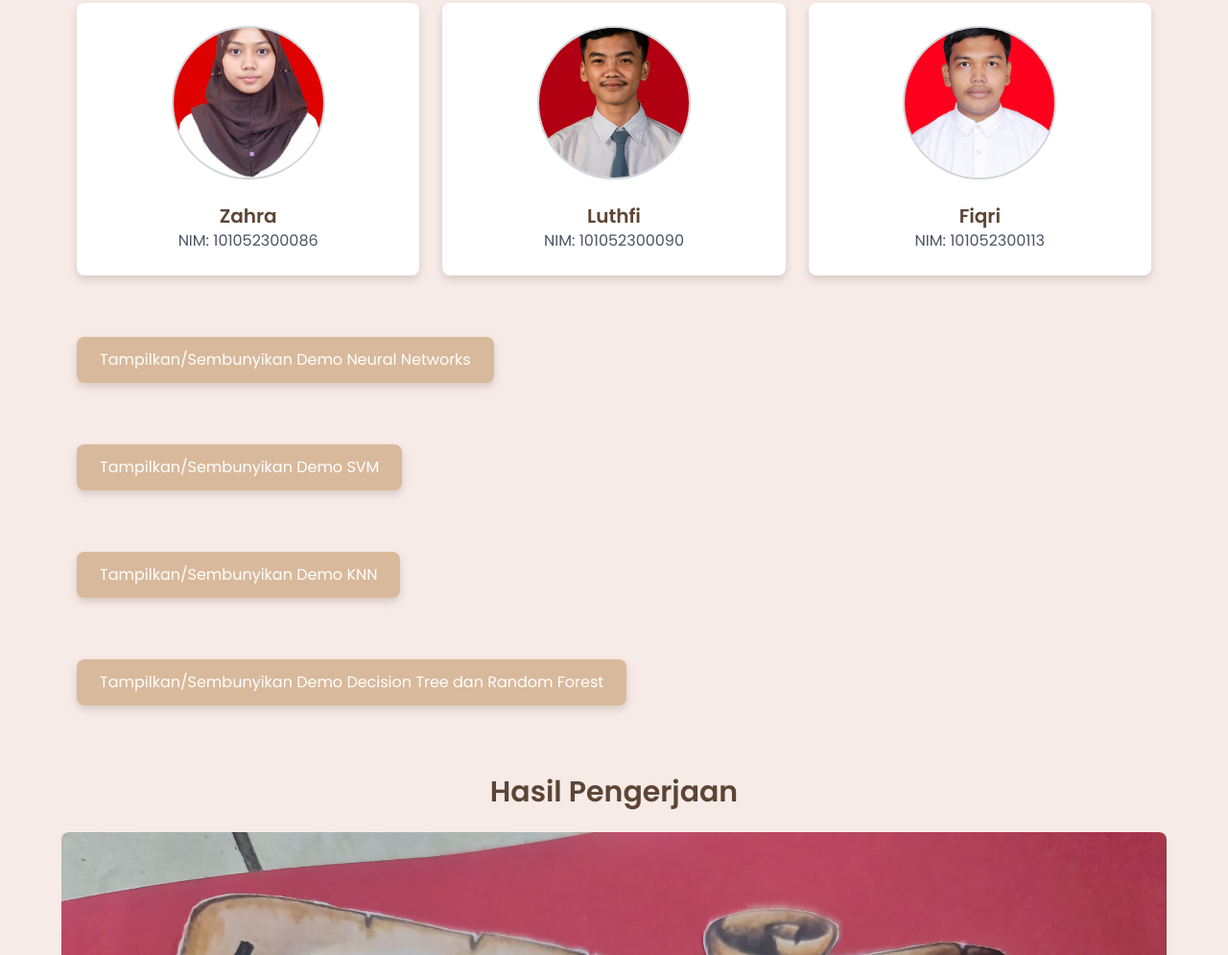
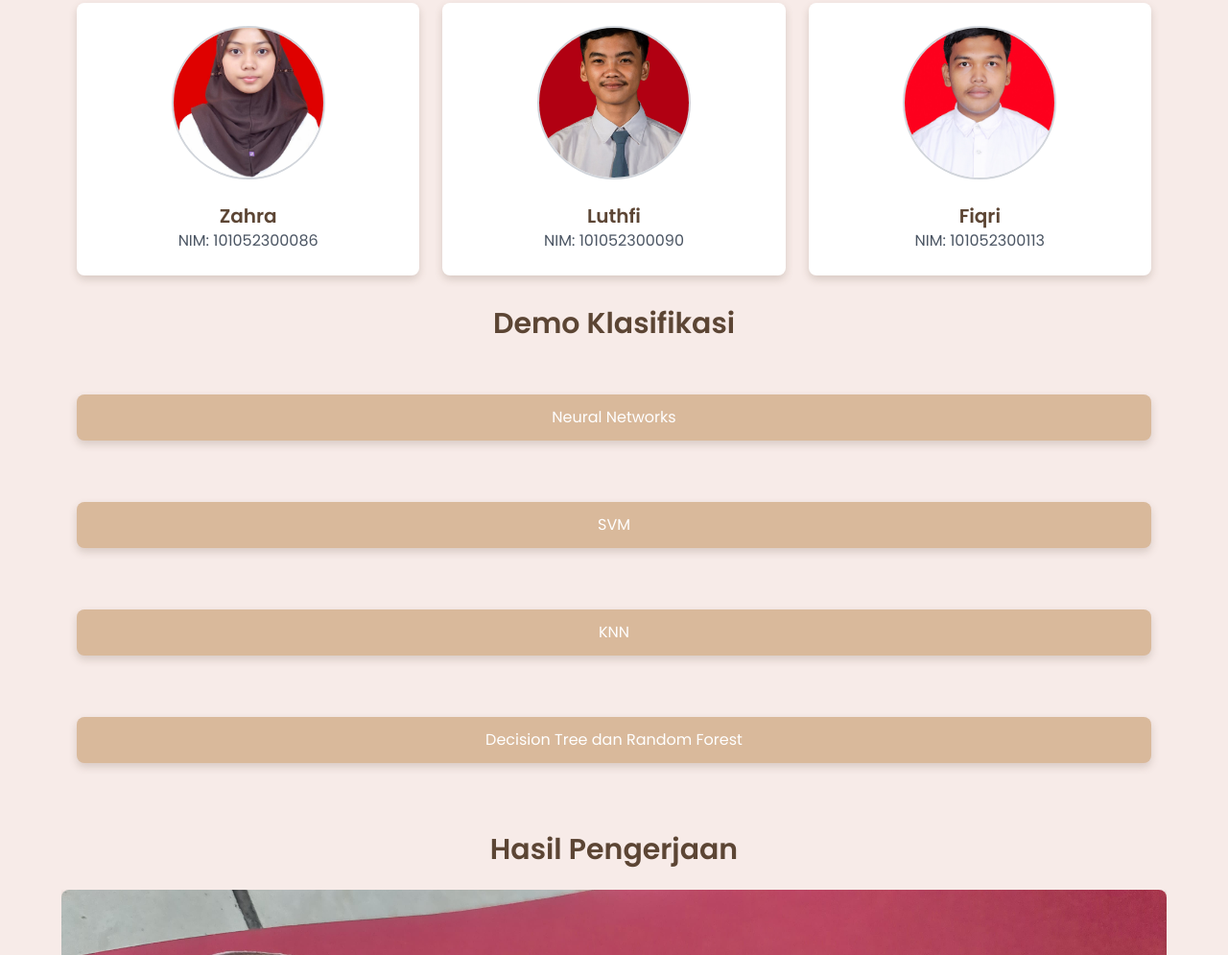
Before and after one commit to TakanashaTaryu/pdb4, a website: page index.html in a window 1280 px wide. Shown: the part 401-1396 px from the top of the page at 96% size. Drawn offline with nearby package versions, Linux system fonts and the light colour scheme.

Commit message:
modified:   index.html

```diff
--- a/index.html
+++ b/index.html
@@ -76,12 +76,12 @@
 
 
 
-
+    <h2 class="text-3xl font-semibold text-center text-pastel-dark mb-6">Demo Klasifikasi</h2>
     <section class="py-8 flex flex-col items-center">
         <div class="max-w-6xl w-full px-4">
             <button onclick="toggleIframe('iframeContainer1', 'loader1', 'iframe1')"
-                class="bg-pastel-brown text-white px-6 py-3 rounded-lg shadow-custom hover:bg-pastel-link focus:outline-none transition">
-                Tampilkan/Sembunyikan Demo Neural Networks
+                class="bg-pastel-brown text-white px-6 py-3 rounded-lg shadow-custom hover:bg-pastel-link focus:outline-none transition w-full">
+                Neural Networks
             </button>
             <div id="iframeContainer1" class="mt-4 hidden relative">
                 <div id="loader1" class="loader hidden"></div>
@@ -94,8 +94,8 @@
     <section class="py-8 flex flex-col items-center">
         <div class="max-w-6xl w-full px-4">
             <button onclick="toggleIframe('iframeContainer2', 'loader2', 'iframe2')"
-                class="bg-pastel-brown text-white px-6 py-3 rounded-lg shadow-custom hover:bg-pastel-link focus:outline-none transition">
-                Tampilkan/Sembunyikan Demo SVM
+                class="bg-pastel-brown text-white px-6 py-3 rounded-lg shadow-custom hover:bg-pastel-link focus:outline-none transition w-full">
+                SVM
             </button>
             <div id="iframeContainer2" class="mt-4 hidden relative">
                 <div id="loader2" class="loader hidden"></div>
@@ -108,8 +108,8 @@
     <section class="py-8 flex flex-col items-center">
         <div class="max-w-6xl w-full px-4">
             <button onclick="toggleIframe('iframeContainer3', 'loader3', 'iframe3')"
-                class="bg-pastel-brown text-white px-6 py-3 rounded-lg shadow-custom hover:bg-pastel-link focus:outline-none transition">
-                Tampilkan/Sembunyikan Demo KNN
+                class="bg-pastel-brown text-white px-6 py-3 rounded-lg shadow-custom hover:bg-pastel-link focus:outline-none transition w-full">
+                KNN
             </button>
             <div id="iframeContainer3" class="mt-4 hidden relative">
                 <div id="loader3" class="loader hidden"></div>
@@ -122,8 +122,8 @@
     <section class="py-8 flex flex-col items-center">
         <div class="max-w-6xl w-full px-4">
             <button onclick="toggleIframe('iframeContainer4', 'loader4', 'iframe4')"
-                class="bg-pastel-brown text-white px-6 py-3 rounded-lg shadow-custom hover:bg-pastel-link focus:outline-none transition">
-                Tampilkan/Sembunyikan Demo Decision Tree dan Random Forest
+                class="bg-pastel-brown text-white px-6 py-3 rounded-lg shadow-custom hover:bg-pastel-link focus:outline-none transition w-full">
+                Decision Tree dan Random Forest
             </button>
             <div id="iframeContainer4" class="mt-4 hidden relative">
                 <div id="loader4" class="loader hidden"></div>
```
